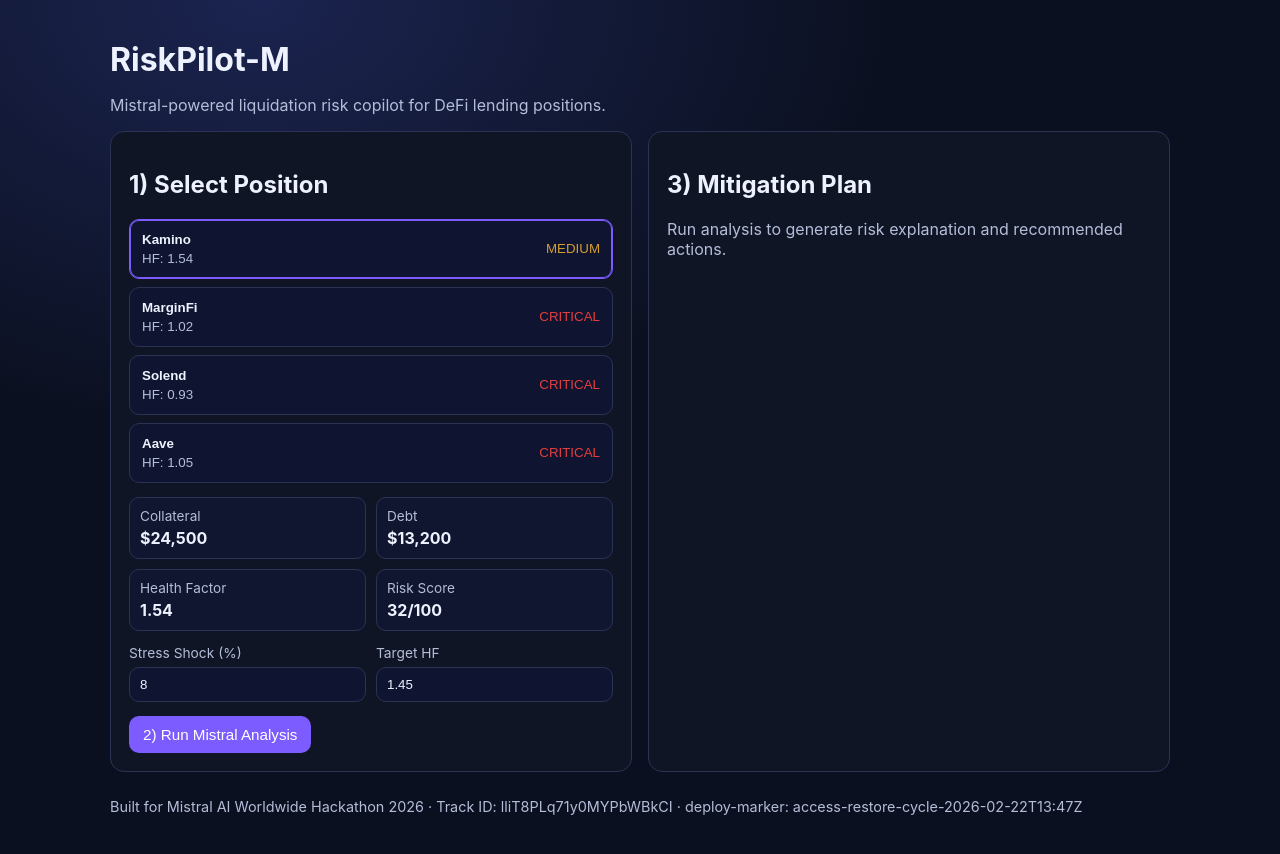
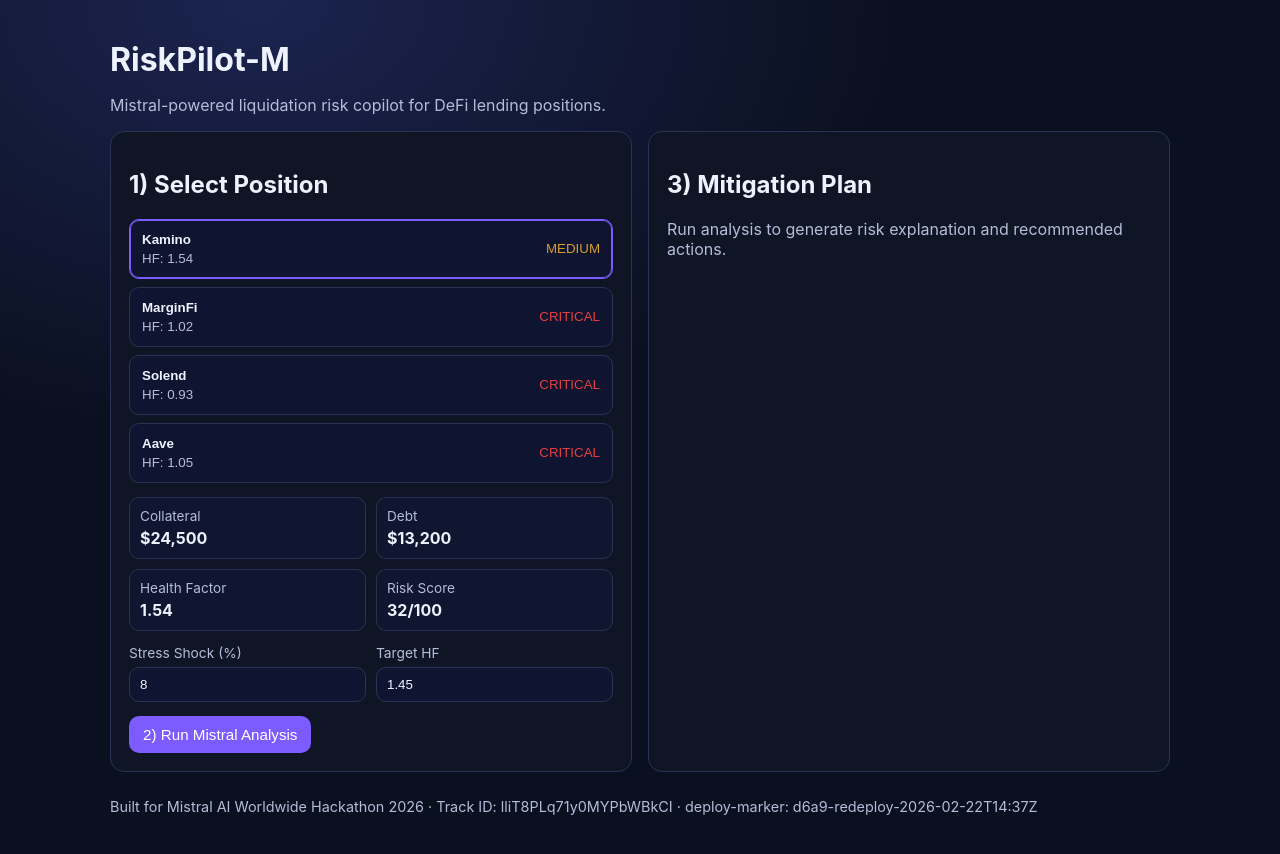
Before and after one commit to mgnlia/mistral-riskpilot-m, a Next.js app: page / in a window 1280 px wide. Shown: the top 854 px of the page. Built offline with nearby package versions, Linux system fonts and the light colour scheme.

Commit message:
chore: trigger production redeploy with immutable deploy marker for d6A9 packet

```diff
--- a/app/page.tsx
+++ b/app/page.tsx
@@ -196,7 +196,7 @@
       </section>
 
       <footer className="footer">
-        Built for Mistral AI Worldwide Hackathon 2026 · Track ID: lliT8PLq71y0MYPbWBkCI · deploy-marker: access-restore-cycle-2026-02-22T13:47Z
+        Built for Mistral AI Worldwide Hackathon 2026 · Track ID: lliT8PLq71y0MYPbWBkCI · deploy-marker: d6a9-redeploy-2026-02-22T14:37Z
       </footer>
     </main>
   );
```
